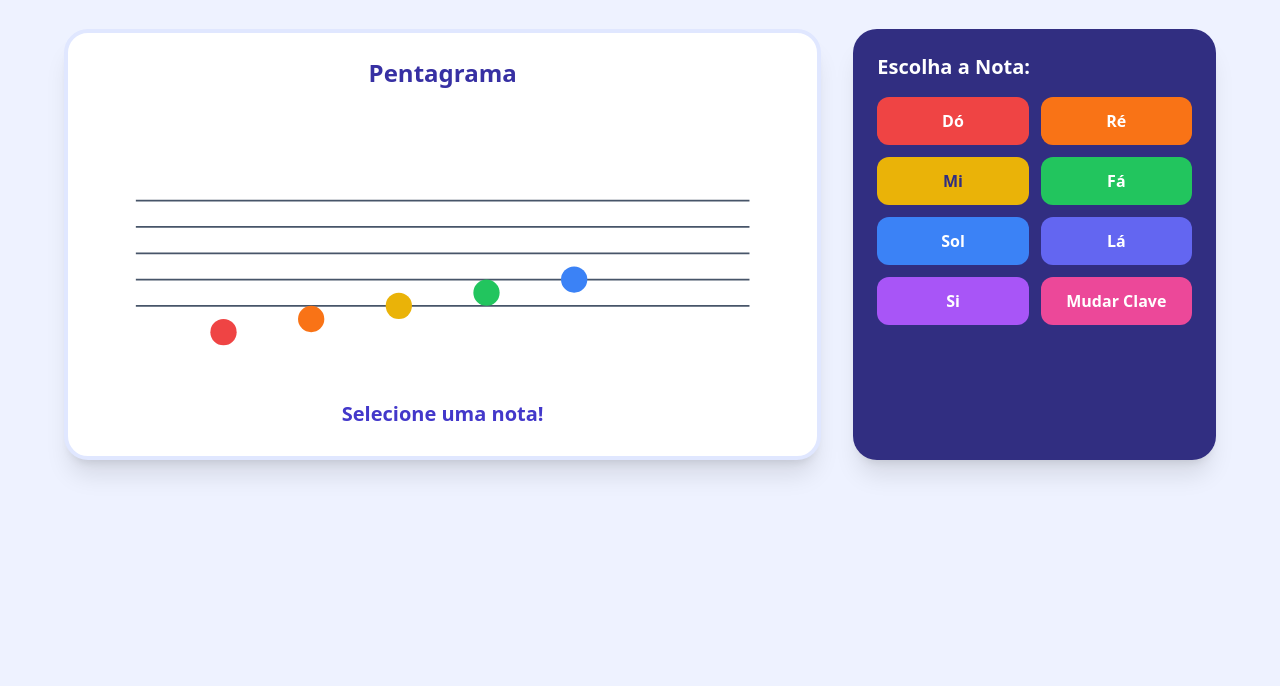
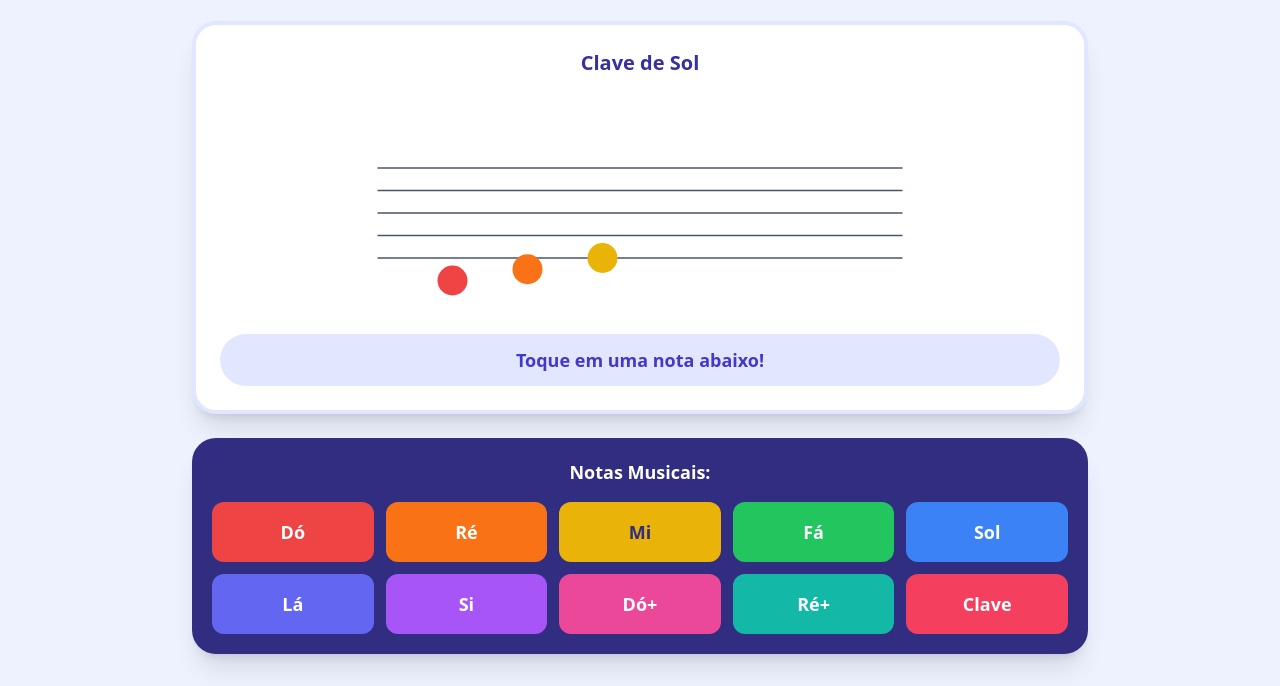
Before and after one commit to elloisa499/notas-pentagrama, a plain HTML site: page index.html in a window 1280 px wide. Shown: the part 119-805 px from the top of the page. Drawn offline with nearby package versions, Linux system fonts and the light colour scheme.

Commit message:
Update index.html

```diff
--- a/index.html
+++ b/index.html
@@ -7,55 +7,61 @@
     <script src="https://cdn.tailwindcss.com"></script>
     <style>
         .pentagrama-line { stroke: #475569; stroke-width: 2; }
-        .note-circle { transition: all 0.3s cubic-bezier(0.175, 0.885, 0.32, 1.275); cursor: pointer; }
-        .note-circle:hover { transform: scale(1.3); filter: brightness(1.2); }
-        .btn-note { transition: transform 0.2s, background-color 0.2s; }
-        .btn-note:hover { transform: translateY(-5px); }
-        .active-note { stroke: #fbbf24; stroke-width: 4; }
+        .note-circle { transition: all 0.2s ease; cursor: pointer; touch-action: manipulation; }
+        .note-circle:active { transform: scale(1.5); }
+        .btn-note { transition: all 0.2s ease; touch-action: manipulation; }
+        .btn-note:active { transform: scale(0.95); }
+
+        /* Ensure the SVG scales gracefully */
+        .svg-container { width: 100%; height: auto; max-width: 600px; margin: 0 auto; }
     </style>
 </head>
-<body class="bg-indigo-50 min-h-screen p-4 md:p-8">
+<body class="bg-indigo-50 min-h-screen p-3 md:p-8 font-sans">
 
-    <div class="max-w-6xl mx-auto">
-        <header class="text-center mb-8">
-            <h1 class="text-4xl md:text-5xl font-extrabold text-indigo-900 mb-2">🎵 Aventura das Notas! 🎶</h1>
-            <p class="text-indigo-600 text-lg">Clique nos botões abaixo ou nas notas do pentagrama para aprender!</p>
+    <div class="max-w-4xl mx-auto">
+        <header class="text-center mb-6">
+            <h1 class="text-3xl md:text-5xl font-extrabold text-indigo-900 mb-2">🎵 Aventura Musical! 🎶</h1>
+            <p class="text-indigo-600 text-lg">Toque ou clique para aprender!</p>
         </header>
 
-        <div class="grid grid-cols-1 lg:grid-cols-3 gap-8">
+        <div class="flex flex-col gap-6">
             <!-- Pentagrama Interativo -->
-            <div class="lg:col-span-2 bg-white p-6 rounded-3xl shadow-xl border-4 border-indigo-100">
-                <h2 class="text-2xl font-bold text-indigo-800 mb-6 text-center" id="pentagram-title">Pentagrama</h2>
-                <svg viewBox="0 0 800 300" class="w-full">
-                    <!-- Linhas do Pentagrama -->
+            <div class="bg-white p-4 md:p-6 rounded-3xl shadow-xl border-4 border-indigo-100">
+                <h2 class="text-xl font-bold text-indigo-800 mb-4 text-center" id="pentagram-title">Clave de Sol</h2>
+                <div class="svg-container">
+                    <svg viewBox="0 0 800 300" preserveAspectRatio="xMidYMid meet" class="w-full">
+                        <!-- Linhas -->
                         <line x1="50" y1="100" x2="750" y2="100" class="pentagrama-line" />
                         <line x1="50" y1="130" x2="750" y2="130" class="pentagrama-line" />
                         <line x1="50" y1="160" x2="750" y2="160" class="pentagrama-line" />
                         <line x1="50" y1="190" x2="750" y2="190" class="pentagrama-line" />
                         <line x1="50" y1="220" x2="750" y2="220" class="pentagrama-line" />
 
-                    <!-- Notas (Representação Visual) -->
-                    <circle id="note-do" cx="150" cy="250" r="15" fill="#ef4444" class="note-circle" onclick="playNote('Dó')" />
-                    <circle id="note-re" cx="250" cy="235" r="15" fill="#f97316" class="note-circle" onclick="playNote('Ré')" />
-                    <circle id="note-mi" cx="350" cy="220" r="15" fill="#eab308" class="note-circle" onclick="playNote('Mi')" />
-                    <circle id="note-fa" cx="450" cy="205" r="15" fill="#22c55e" class="note-circle" onclick="playNote('Fá')" />
-                    <circle id="note-sol" cx="550" cy="190" r="15" fill="#3b82f6" class="note-circle" onclick="playNote('Sol')" />
+                        <!-- Notas -->
+                        <circle id="visual-do" cx="150" cy="250" r="20" fill="#ef4444" class="note-circle" />
+                        <circle id="visual-re" cx="250" cy="235" r="20" fill="#f97316" class="note-circle" />
+                        <circle id="visual-mi" cx="350" cy="220" r="20" fill="#eab308" class="note-circle" />
                     </svg>
-                <div id="feedback" class="mt-6 text-center text-xl font-bold text-indigo-700 h-8">Selecione uma nota!</div>
+                </div>
+                <div id="feedback" class="mt-4 text-center text-lg font-bold text-indigo-700 bg-indigo-100 p-3 rounded-full min-h-[3rem] flex items-center justify-center">
+                    Toque em uma nota abaixo!
+                </div>
             </div>
 
-            <!-- Painel de Controle -->
-            <div class="bg-indigo-900 p-6 rounded-3xl text-white shadow-xl">
-                <h3 class="text-xl font-bold mb-4">Escolha a Nota:</h3>
-                <div class="grid grid-cols-2 gap-3">
-                    <button class="btn-note bg-red-500 p-3 rounded-xl font-bold" onclick="playNote('Dó')">Dó</button>
-                    <button class="btn-note bg-orange-500 p-3 rounded-xl font-bold" onclick="playNote('Ré')">Ré</button>
-                    <button class="btn-note bg-yellow-500 p-3 rounded-xl text-indigo-900 font-bold" onclick="playNote('Mi')">Mi</button>
-                    <button class="btn-note bg-green-500 p-3 rounded-xl font-bold" onclick="playNote('Fá')">Fá</button>
-                    <button class="btn-note bg-blue-500 p-3 rounded-xl font-bold" onclick="playNote('Sol')">Sol</button>
-                    <button class="btn-note bg-indigo-500 p-3 rounded-xl font-bold" onclick="playNote('Lá')">Lá</button>
-                    <button class="btn-note bg-purple-500 p-3 rounded-xl font-bold" onclick="playNote('Si')">Si</button>
-                    <button class="btn-note bg-pink-500 p-3 rounded-xl font-bold" onclick="toggleClef()">Mudar Clave</button>
+            <!-- Painel de Controle (10 Botões) -->
+            <div class="bg-indigo-900 p-5 rounded-3xl text-white shadow-xl">
+                <h3 class="text-lg font-bold mb-4 text-center">Notas Musicais:</h3>
+                <div class="grid grid-cols-2 sm:grid-cols-5 gap-3">
+                    <button class="btn-note bg-red-500 p-4 rounded-xl font-bold text-lg" onclick="playNote('Dó')">Dó</button>
+                    <button class="btn-note bg-orange-500 p-4 rounded-xl font-bold text-lg" onclick="playNote('Ré')">Ré</button>
+                    <button class="btn-note bg-yellow-500 p-4 rounded-xl text-indigo-900 font-bold text-lg" onclick="playNote('Mi')">Mi</button>
+                    <button class="btn-note bg-green-500 p-4 rounded-xl font-bold text-lg" onclick="playNote('Fá')">Fá</button>
+                    <button class="btn-note bg-blue-500 p-4 rounded-xl font-bold text-lg" onclick="playNote('Sol')">Sol</button>
+                    <button class="btn-note bg-indigo-500 p-4 rounded-xl font-bold text-lg" onclick="playNote('Lá')">Lá</button>
+                    <button class="btn-note bg-purple-500 p-4 rounded-xl font-bold text-lg" onclick="playNote('Si')">Si</button>
+                    <button class="btn-note bg-pink-500 p-4 rounded-xl font-bold text-lg" onclick="playNote('Dó Agudo')">Dó+</button>
+                    <button class="btn-note bg-teal-500 p-4 rounded-xl font-bold text-lg" onclick="playNote('Ré Agudo')">Ré+</button>
+                    <button class="btn-note bg-rose-500 p-4 rounded-xl font-bold text-lg" onclick="toggleClef()">Clave</button>
                 </div>
             </div>
         </div>
@@ -66,18 +72,24 @@
 
         function playNote(note) {
             const feedback = document.getElementById('feedback');
-            feedback.innerText = `Você tocou a nota: ${note}! 🎵`;
-            feedback.classList.add('animate-bounce');
-            setTimeout(() => feedback.classList.remove('animate-bounce'), 500);
+            feedback.innerText = `🎵 Você tocou: ${note}!`;
 
-            // Highlight visual na nota clicada (placeholder)
-            console.log("Som de " + note + " tocado!");
+            // Efeito visual de pulo no feedback
+            feedback.classList.add('animate-pulse');
+            setTimeout(() => feedback.classList.remove('animate-pulse'), 500);
+
+            console.log("Nota: " + note);
         }
 
         function toggleClef() {
             currentClef = currentClef === 'Sol' ? 'Fá' : 'Sol';
-            document.getElementById('pentagram-title').innerText = `Pentagrama - Clave de ${currentClef}`;
-            alert("Mudando para a Clave de " + currentClef + "! As posições das notas mudaram.");
+            document.getElementById('pentagram-title').innerText = `Clave de ${currentClef}`;
+
+            // Feedback sem usar alert()
+            const feedback = document.getElementById('feedback');
+            feedback.innerText = `Mudando para Clave de ${currentClef}!`;
+            feedback.classList.add('bg-yellow-200');
+            setTimeout(() => feedback.classList.remove('bg-yellow-200'), 1000);
         }
     </script>
 </body>
```
Lines whose indentation alone changed are shown as unchanged.
